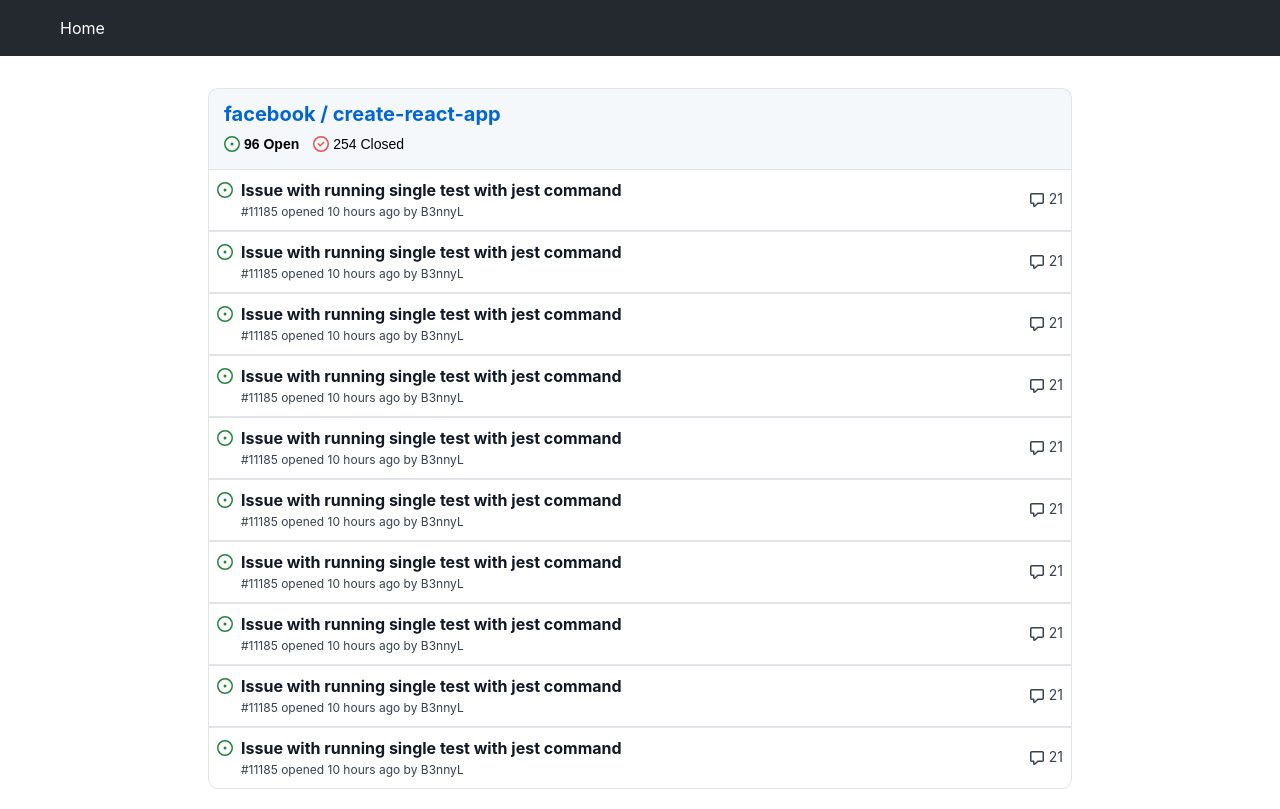
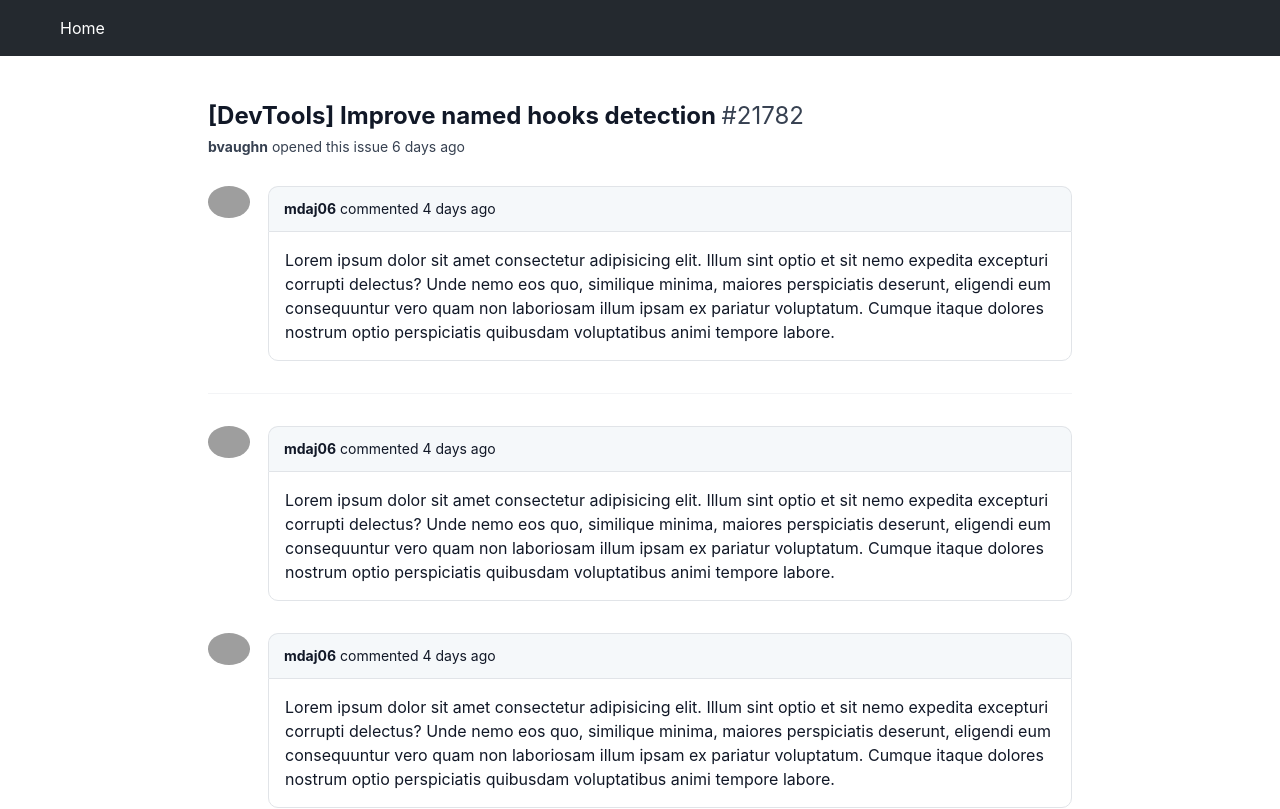
Before and after one commit to HlaingMinThan/Github-Issues-React-Project, a React (Create React App) app: page /details/1 in a window 1280 px wide. Shown: the top 809 px of the page. Built offline with nearby package versions, Linux system fonts and the light colour scheme; grey boxes are pictures that could not be loaded.

Commit message:
react-router-setup-done

```diff
--- a/package.json
+++ b/package.json
@@ -8,6 +8,7 @@
     "@testing-library/user-event": "^12.1.10",
     "react": "^17.0.2",
     "react-dom": "^17.0.2",
+    "react-router-dom": "^6.2.1",
     "react-scripts": "4.0.3",
     "web-vitals": "^1.0.1"
   },
--- a/src/App.jsx
+++ b/src/App.jsx
@@ -3,13 +3,16 @@
 import Issues from './pages/Issues';
 import Navbar from './components/Navbar';
 import Details from './pages/Details';
+import { Routes, Route } from 'react-router-dom';
 function App() {
   return (
     <>
       <Navbar></Navbar>
       <div className="container">
-        <Issues></Issues>
-        <Details></Details>
+        <Routes>
+          <Route path="/" element={<Issues />} />
+          <Route path="details/:id" element={<Details />} />
+        </Routes>
       </div>
     </>
   );
--- a/src/components/Navbar.jsx
+++ b/src/components/Navbar.jsx
@@ -1,11 +1,12 @@
 import React from 'react';
+import { Link } from 'react-router-dom';
 
 export default function Navbar() {
   return (
     <nav>
       <ul>
         <li>
-          <a href="">Home</a>
+          <Link to="/">Home</Link>
         </li>
       </ul>
     </nav>
--- a/src/index.js
+++ b/src/index.js
@@ -3,10 +3,12 @@
 import './index.css';
 import App from './App';
 import reportWebVitals from './reportWebVitals';
-
+import { BrowserRouter } from 'react-router-dom';
 ReactDOM.render(
   <React.StrictMode>
-    <App />
+    <BrowserRouter>
+      <App />
+    </BrowserRouter>
   </React.StrictMode>,
   document.getElementById('root')
 );
--- a/src/pages/Details.jsx
+++ b/src/pages/Details.jsx
@@ -1,13 +1,16 @@
 import React from 'react';
+import { useParams } from 'react-router-dom';
 
 export default function Details() {
   const fakeArray = [1, 2, 3, 4, 5, 6, 7, 8, 9, 10];
+  let { id } = useParams();
+  console.log(id);
   return (
     <div className="comments-container">
       <h2>
         [DevTools] Improve named hooks detection <span>#21782</span>
       </h2>
-      <div class="issue-details">
+      <div className="issue-details">
         <a href="">bvaughn</a> opened this issue 6 days ago
       </div>
 
--- a/src/pages/Issues.jsx
+++ b/src/pages/Issues.jsx
@@ -1,4 +1,5 @@
 import React from 'react';
+import { Link } from 'react-router-dom';
 
 export default function Issues() {
   const fakeArray = [1, 2, 3, 4, 5, 6, 7, 8, 9, 10];
@@ -62,7 +63,9 @@
                 ></path>
               </svg>
               <div className="issues-title">
-                <a href="#">Issue with running single test with jest command</a>
+                <Link to={`/details/1`}>
+                  Issue with running single test with jest command
+                </Link>
                 <div className="issues-title-details">
                   #11185 opened 10 hours ago by B3nnyL
                 </div>
```
Also changed, not shown: 2 other files (tests, documents, lock files or other folders).
